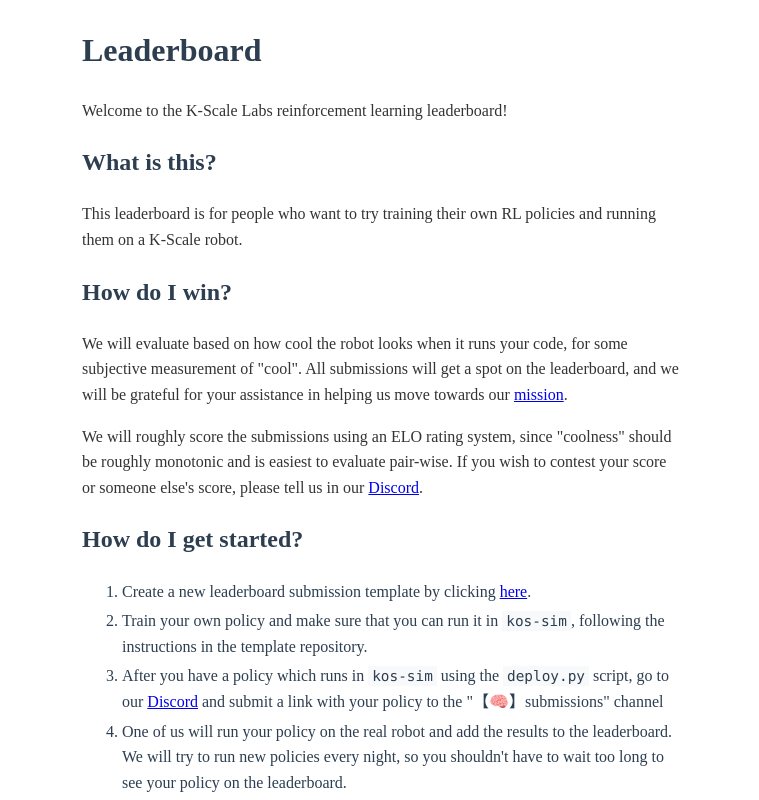
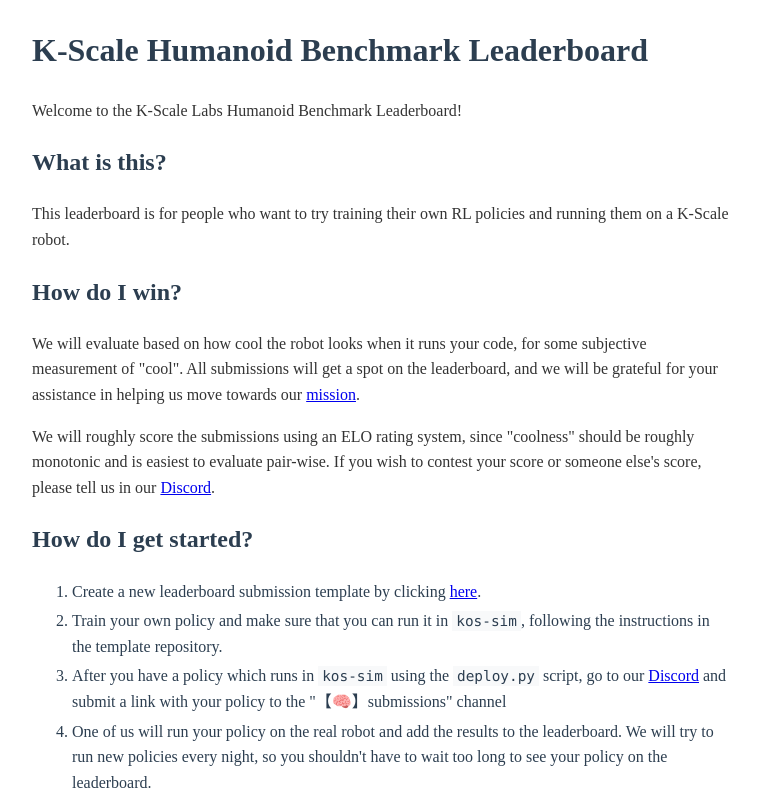
Before and after one commit to kscalelabs/leaderboard, a plain HTML site: page index.html in a window 1280 px wide. Shown: the top 800 px of the page, without its empty margins (258-1017 px from the left). Drawn offline with Linux system fonts and the light colour scheme.

Commit message:
update index

```diff
--- a/index.html
+++ b/index.html
@@ -1,7 +1,7 @@
 <html>
 
 <head>
-    <title>K-Scale Leaderboard</title>
+    <title>K-Scale Humanoid Benchmark Leaderboard</title>
     <style>
         body {
             margin: 0;
@@ -86,9 +86,9 @@
 </head>
 
 <body>
-    <div style="max-width: 600px; margin: auto;">
-        <h1 style="padding-top: 25px;">Leaderboard</h1>
-        <p>Welcome to the K-Scale Labs reinforcement learning leaderboard!</p>
+    <div style="max-width: 700px; margin: auto;">
+        <h1 style="padding-top: 25px;">K-Scale Humanoid Benchmark Leaderboard</h1>
+        <p>Welcome to the K-Scale Labs Humanoid Benchmark Leaderboard!</p>
         <h2>What is this?</h2>
         <p>
             This leaderboard is for people who want to try training their own RL policies and running them on a K-Scale
```
